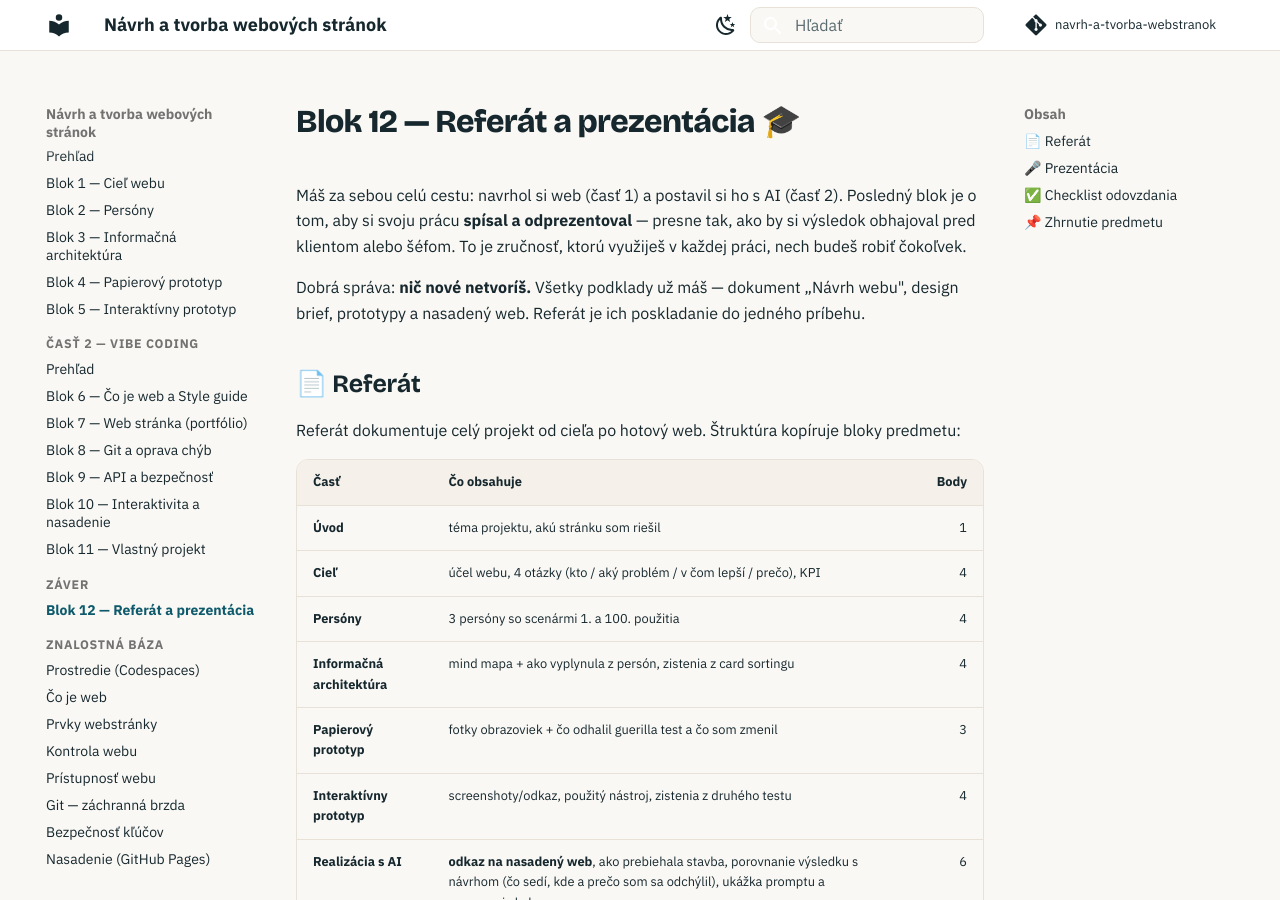
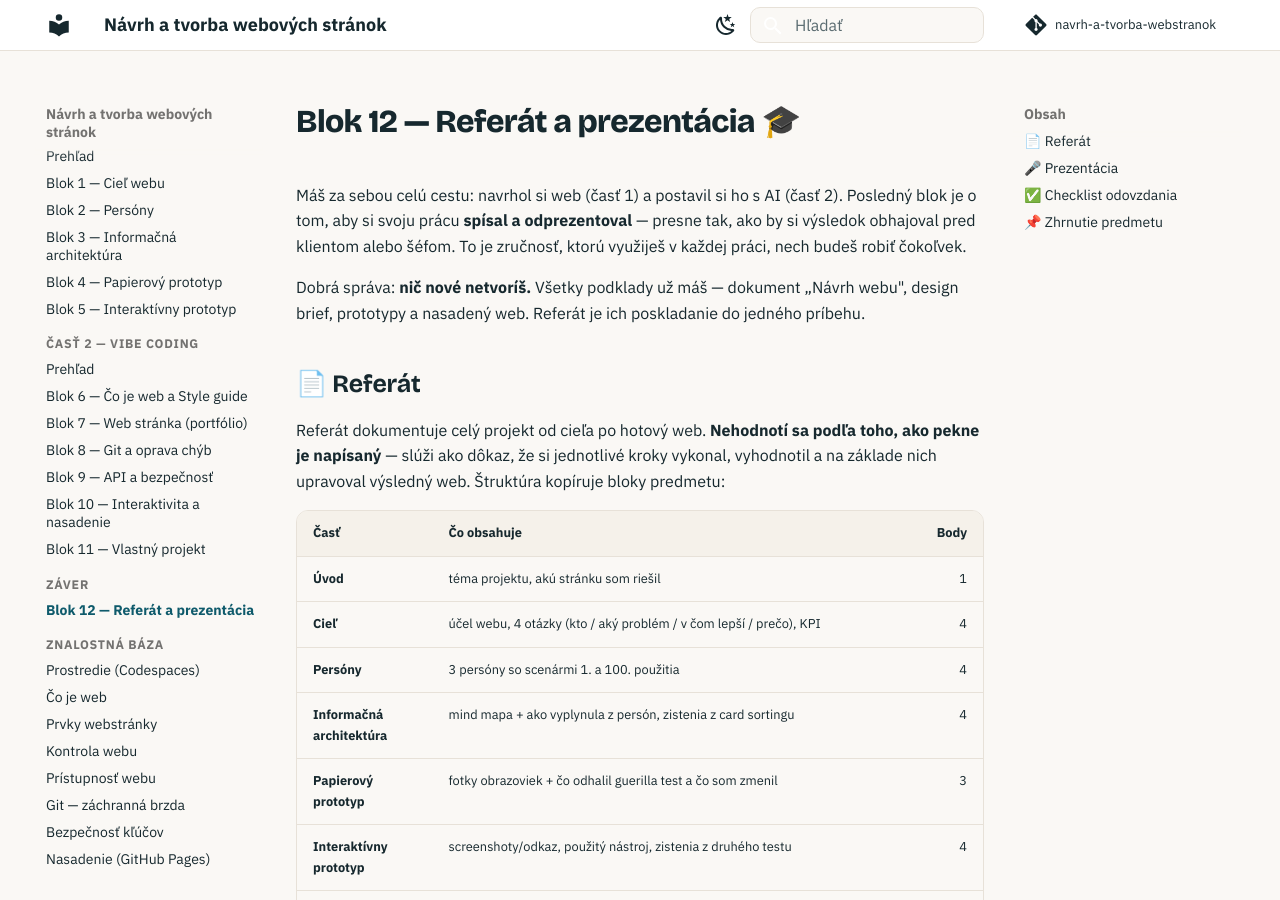
Before and after one commit to saman1001/navrh-a-tvorba-webstranok, an MkDocs documentation site: the page built from docs/03-zaver/blok-12-referat-a-prezentacia.md, in a window 1280 px wide and 900 px high. Built offline with MkDocs 1.6.1 and Material for MkDocs 9.7.7, drawn with Linux system fonts in a browser that asks for light colours; comment, search, counter and statistics services are not loaded.

Commit message:
Blok 5: zmienka o Figme; blok 12: referát je dôkaz vykonaných krokov, nehodnotí sa krása textu
Co-Authored-By: Claude Fable 5 <noreply@anthropic.com>
Claude-Session: https://claude.ai/code/session_01Kg1JqaMDZdpDRLzW1pq7ov

```diff
--- a/docs/03-zaver/blok-12-referat-a-prezentacia.md
+++ b/docs/03-zaver/blok-12-referat-a-prezentacia.md
@@ -6,7 +6,7 @@ Dobrá správa: **nič nové netvoríš.** Všetky podklady už máš — dokume
 
 ## 📄 Referát
 
-Referát dokumentuje celý projekt od cieľa po hotový web. Štruktúra kopíruje bloky predmetu:
+Referát dokumentuje celý projekt od cieľa po hotový web. **Nehodnotí sa podľa toho, ako pekne je napísaný** — slúži ako dôkaz, že si jednotlivé kroky vykonal, vyhodnotil a na základe nich upravoval výsledný web. Štruktúra kopíruje bloky predmetu:
 
 | Časť | Čo obsahuje | Body |
 |---|---|---:|
```
Also changed, not shown: docs/01-webdizajn/blok-5-interaktivny-prototyp.md (+2 -0 lines).
